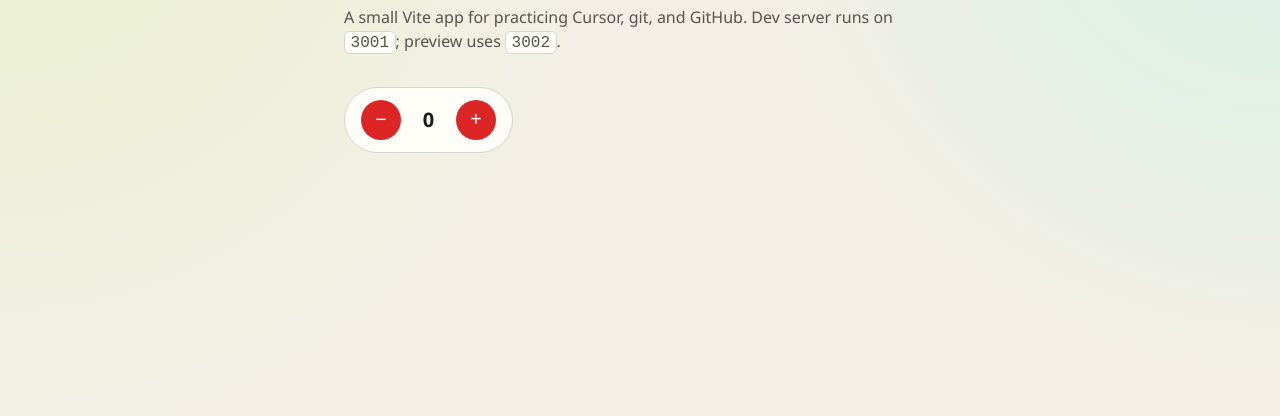
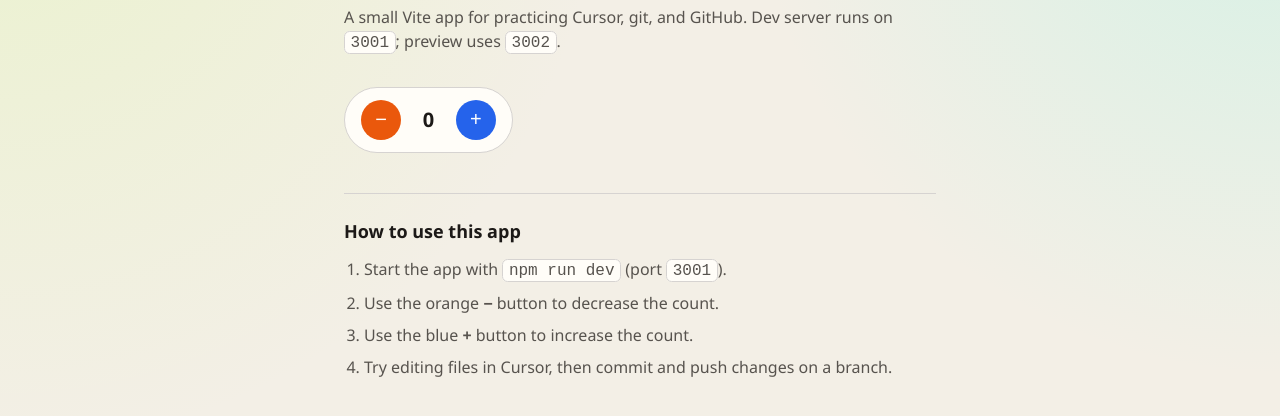
Before and after one commit to cb-minhaj/cursor-playground, a website built with Vite: page index.html in a window 1280 px wide. Shown: the part 154-570 px from the top of the page. Built offline with nearby package versions, Linux system fonts and the light colour scheme.

Commit message:
checkpoint before checking out main

```diff
--- a/src/counter.js
+++ b/src/counter.js
@@ -3,9 +3,9 @@ export function createCounter(root) {
 
   root.innerHTML = `
     <div class="counter">
-      <button type="button" aria-label="Decrease">−</button>
+      <button type="button" class="counter-decrease" aria-label="Decrease">−</button>
       <span class="value">0</span>
-      <button type="button" aria-label="Increase">+</button>
+      <button type="button" class="counter-increase" aria-label="Increase">+</button>
     </div>
   `
 
--- a/src/main.js
+++ b/src/main.js
@@ -13,6 +13,15 @@ app.innerHTML = `
       Dev server runs on <code>3001</code>; preview uses <code>3002</code>.
     </p>
     <div id="counter"></div>
+    <section class="instructions" aria-labelledby="instructions-heading">
+      <h2 id="instructions-heading">How to use this app</h2>
+      <ol>
+        <li>Start the app with <code>npm run dev</code> (port <code>3001</code>).</li>
+        <li>Use the orange <strong>−</strong> button to decrease the count.</li>
+        <li>Use the blue <strong>+</strong> button to increase the count.</li>
+        <li>Try editing files in Cursor, then commit and push changes on a branch.</li>
+      </ol>
+    </section>
   </main>
 `
 
--- a/src/style.css
+++ b/src/style.css
@@ -4,6 +4,8 @@
   --ink: #1c1917;
   --muted: #57534e;
   --accent: #dc2626;
+  --decrease: #ea580c;
+  --increase: #2563eb;
   --panel: #fffdf8;
   --line: #d6d3d1;
   font-family: "IBM Plex Sans", "Segoe UI", sans-serif;
@@ -73,10 +75,17 @@ code {
   height: 2.5rem;
   border: 0;
   border-radius: 999px;
-  background: var(--accent);
   color: white;
   font-size: 1.25rem;
   cursor: pointer;
+}
+
+.counter-decrease {
+  background: var(--decrease);
+}
+
+.counter-increase {
+  background: var(--increase);
 }
 
 .counter button:hover {
@@ -90,3 +99,24 @@ code {
   font-variant-numeric: tabular-nums;
   font-weight: 600;
 }
+
+.instructions {
+  margin-top: 2.5rem;
+  padding-top: 1.5rem;
+  border-top: 1px solid var(--line);
+}
+
+.instructions h2 {
+  margin: 0 0 0.75rem;
+  font-size: 1.125rem;
+}
+
+.instructions ol {
+  margin: 0;
+  padding-left: 1.25rem;
+  color: var(--muted);
+}
+
+.instructions li + li {
+  margin-top: 0.5rem;
+}
```
